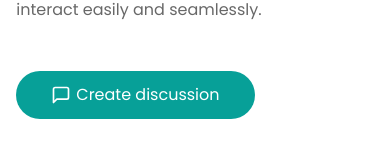
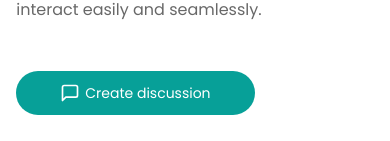
Before and after one commit to The-olajumoke/Pretzl, a React (Create React App) app: page / in a window 390 px wide. Shown: the part 329-470 px from the top of the page. Built offline with nearby package versions, Linux system fonts and the light colour scheme.

Commit message:
fixed button

```diff
--- a/src/pages/Landing.js
+++ b/src/pages/Landing.js
@@ -26,7 +26,7 @@ const Landing = () => {
           </div>
           <div className=" w-full lg:w-11/12 mt-12 flex flex-col mb-7 justify-between  xl:flex-row sm:mb-0 ">
             <div className=" w-2/3 md:w-5/6 xl:w-2/5 pl-0 pr-0 xl:pr-2 items-center">
-              <button className=" relative flex items-center   justify-center  text-center border-primary  bg-primary p-3 rounded-full mb-5 text-white w-full sm:mb-0  xs:text-sm sm:text-sm md:text-base lg:text-lg xl:text-lg mr-0 ">
+              <button className=" relative flex items-center   justify-center  text-center border-primary  bg-primary p-3 rounded-full mb-5 text-white w-full sm:mb-0 text-sm sm:text-sm md:text-base lg:text-lg xl:text-lg mr-0 ">
                 <FiMessageSquare className="icon" />
                 Create discussion
               </button>
```
